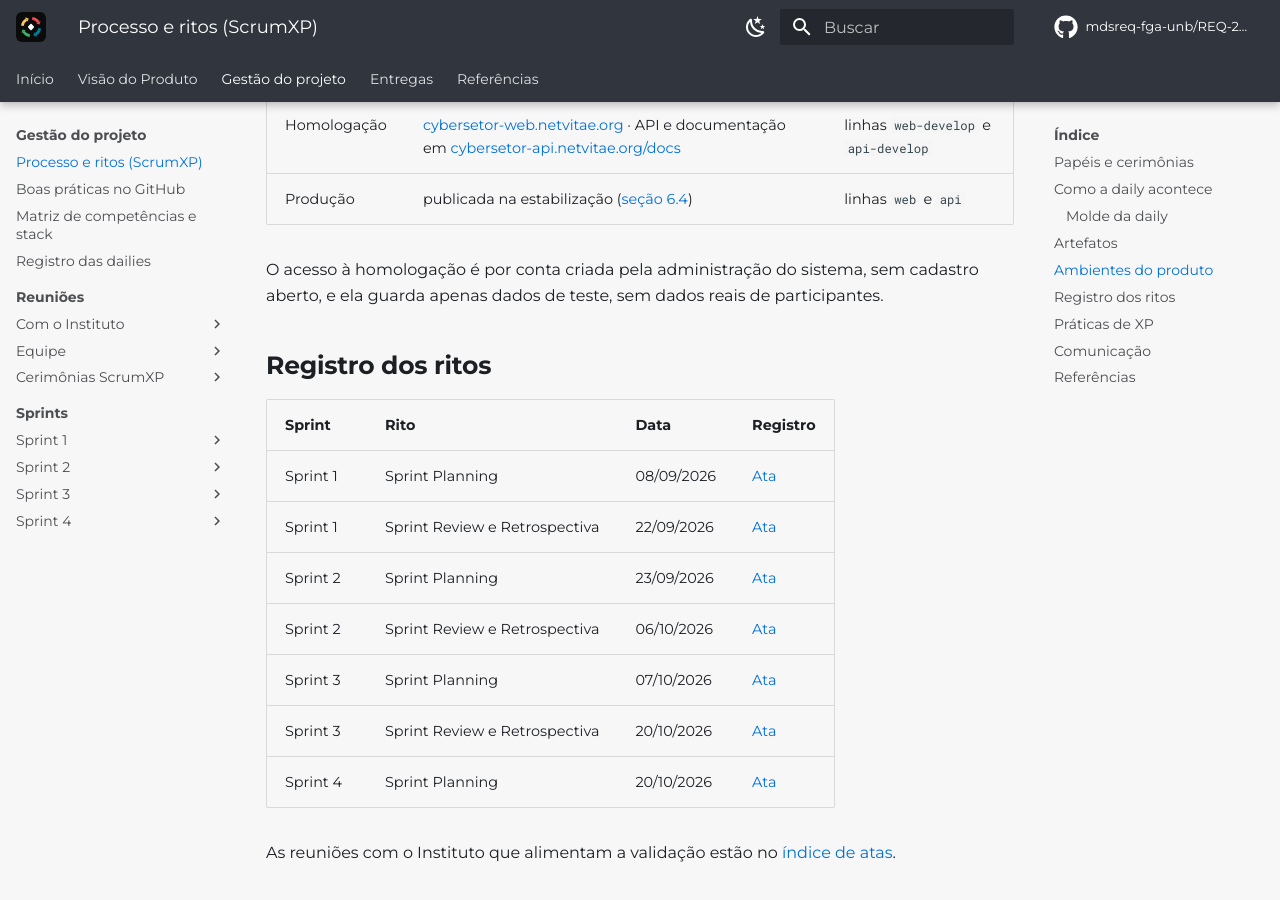
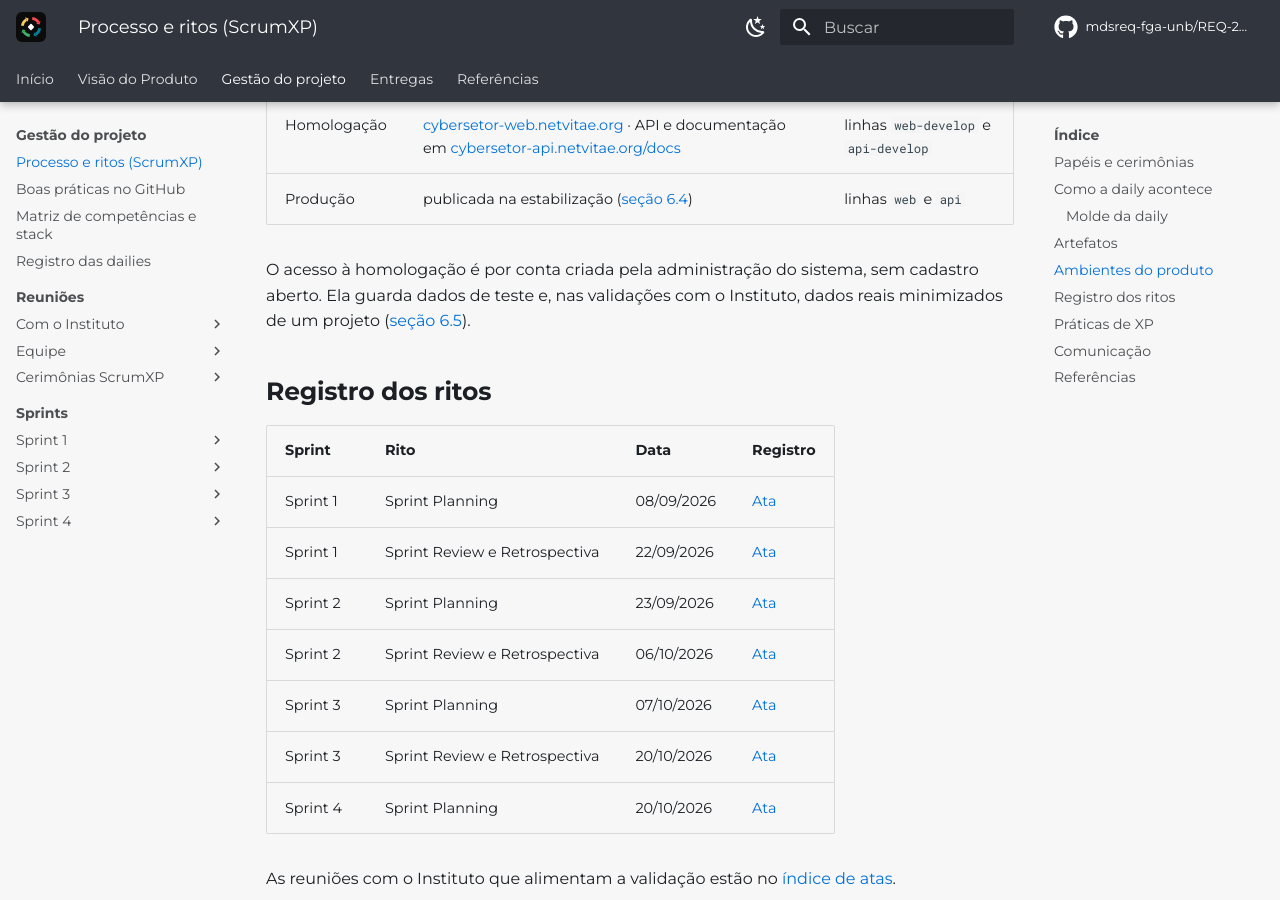
Before and after one commit to mdsreq-fga-unb/REQ-2026.2-T02-CyberSetor, an MkDocs documentation site: the page built from docs/gestao/processo-scrumxp.md, in a window 1280 px wide and 900 px high, scrolled down 2752 px. Built offline with MkDocs 1.6.1 and Material for MkDocs 9.7.7, drawn with Linux system fonts in a browser that asks for light colours; comment, search, counter and statistics services are not loaded.

Commit message:
docs(gestao): dados da homologacao conforme a validacao com dados reais

```diff
--- a/docs/gestao/processo-scrumxp.md
+++ b/docs/gestao/processo-scrumxp.md
@@ -62,7 +62,7 @@ Cada história é aberta pelo formulário de história do repositório, que pede
 | Homologação | [cybersetor-web.netvitae.org](https://cybersetor-web.netvitae.org) · API e documentação em [cybersetor-api.netvitae.org/docs](https://cybersetor-api.netvitae.org/docs) | linhas `web-develop` e `api-develop` |
 | Produção | publicada na estabilização ([seção 6.4](../visao/6-cronograma.md#64-estabilizacao-implantacao-e-transferencia)) | linhas `web` e `api` |
 
-O acesso à homologação é por conta criada pela administração do sistema, sem cadastro aberto, e ela guarda apenas dados de teste, sem dados reais de participantes.
+O acesso à homologação é por conta criada pela administração do sistema, sem cadastro aberto. Ela guarda dados de teste e, nas validações com o Instituto, dados reais minimizados de um projeto ([seção 6.5](../visao/6-cronograma.md#65-validacao-com-dados-reais)).
 
 ## Registro dos ritos
 
```
